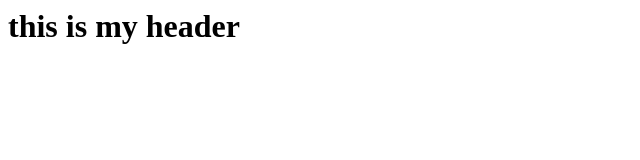
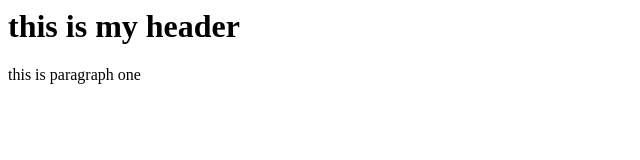
Before and after one commit to lama000/Myproject, a plain HTML site: page index.html in a window 1280 px wide. Shown: the whole page, without its empty margins (0-640 px from the left). Drawn offline with Linux system fonts and the light colour scheme.

Commit message:
Update index.html

```diff
--- a/index.html
+++ b/index.html
@@ -5,5 +5,6 @@
 	<BODY>
 
 	<H1> this is my header </H1>
+		<p> this is paragraph one </p>
 	</BODY>
 </html>
```
